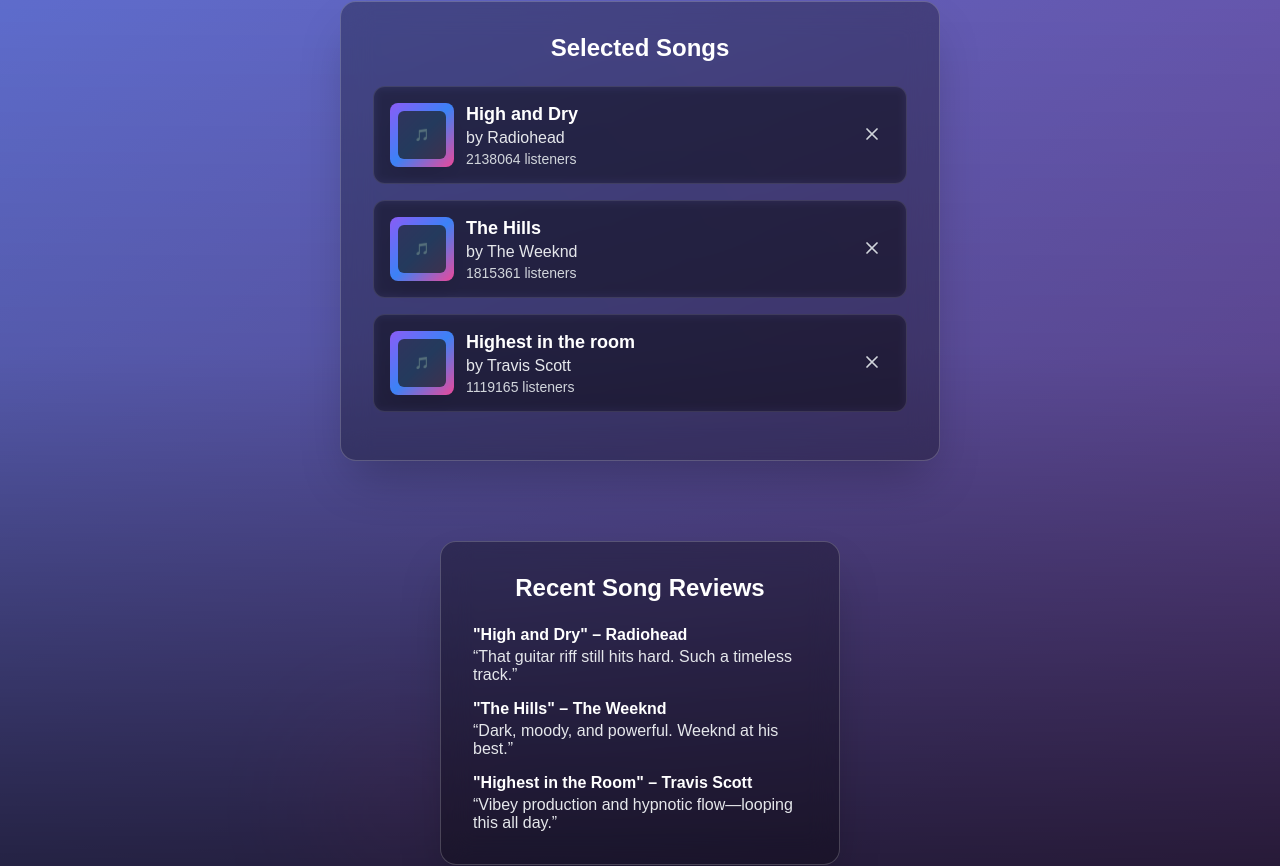
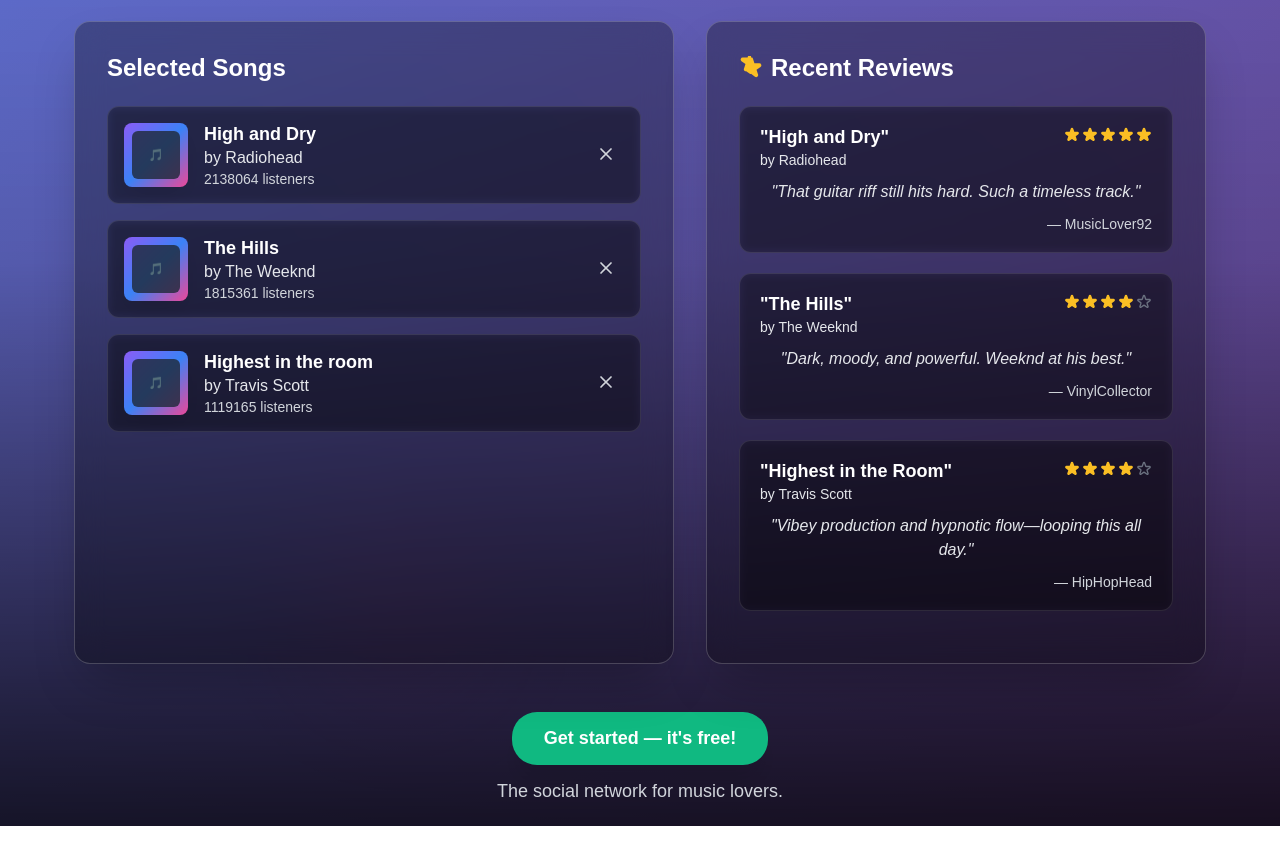
Before and after one commit to Matei-Albu/music-app, a React (Create React App) app: page / in a window 1280 px wide. Shown: the part 375-1241 px from the top of the page. After the commit the page ends 1201 px from the top, so only its background shows below. Built offline with nearby package versions, Linux system fonts and the light colour scheme; no server answers; what aws-amplify would draw is missing.

Commit message:
change home page styling

```diff
--- a/src/pages/home.js
+++ b/src/pages/home.js
@@ -1,4 +1,3 @@
-import React from 'react';
 
 const HomePage = () => {
     const selectedSongs = [
@@ -7,209 +6,314 @@
         title: "High and Dry",
         artist: "Radiohead",
         listeners: "2138064 listeners",
-      albumArt: "/api/placeholder/60/60"
+        albumArt: "/placeholder.svg?height=60&width=60",
       },
       {
         id: 2,
         title: "The Hills",
         artist: "The Weeknd",
         listeners: "1815361 listeners",
-      albumArt: "/api/placeholder/60/60"
+        albumArt: "/placeholder.svg?height=60&width=60",
       },
       {
         id: 3,
         title: "Highest in the room",
         artist: "Travis Scott",
         listeners: "1119165 listeners",
-      albumArt: "/api/placeholder/60/60"
-    }
-  ];
+        albumArt: "/placeholder.svg?height=60&width=60",
+      },
+    ]
+
+    const reviews = [
+      {
+        id: 1,
+        song: "High and Dry",
+        artist: "Radiohead",
+        review: "That guitar riff still hits hard. Such a timeless track.",
+        rating: 5,
+        user: "MusicLover92",
+      },
+      {
+        id: 2,
+        song: "The Hills",
+        artist: "The Weeknd",
+        review: "Dark, moody, and powerful. Weeknd at his best.",
+        rating: 4,
+        user: "VinylCollector",
+      },
+      {
+        id: 3,
+        song: "Highest in the Room",
+        artist: "Travis Scott",
+        review: "Vibey production and hypnotic flow—looping this all day.",
+        rating: 4,
+        user: "HipHopHead",
+      },
+    ]
 
     const styles = {
       container: {
-      minHeight: '100vh',
-      background: 'linear-gradient(135deg, #667eea 0%, #764ba2 100%)',
-      color: 'white',
-      position: 'relative',
-      overflow: 'hidden',
-      fontFamily: 'Arial, sans-serif'
+        minHeight: "100vh",
+        background: "linear-gradient(135deg, #667eea 0%, #764ba2 100%)",
+        color: "white",
+        position: "relative",
+        overflow: "hidden",
+        fontFamily: "Arial, sans-serif",
       },
       backgroundOverlay: {
-      position: 'absolute',
+        position: "absolute",
         top: 0,
         left: 0,
         right: 0,
         bottom: 0,
-      background: 'linear-gradient(to top, rgba(0,0,0,0.8), rgba(0,0,0,0.2), transparent)',
-      zIndex: 1
+        background: "linear-gradient(to top, rgba(0,0,0,0.8), rgba(0,0,0,0.2), transparent)",
+        zIndex: 1,
       },
       decorativeCircle1: {
-      position: 'absolute',
-      top: '80px',
-      left: '40px',
-      width: '128px',
-      height: '128px',
-      background: 'rgba(147, 51, 234, 0.2)',
-      borderRadius: '50%',
-      filter: 'blur(40px)',
-      animation: 'pulse 3s infinite'
+        position: "absolute",
+        top: "80px",
+        left: "40px",
+        width: "128px",
+        height: "128px",
+        background: "rgba(147, 51, 234, 0.2)",
+        borderRadius: "50%",
+        filter: "blur(40px)",
+        animation: "pulse 3s infinite",
       },
       decorativeCircle2: {
-      position: 'absolute',
-      top: '160px',
-      right: '80px',
-      width: '96px',
-      height: '96px',
-      background: 'rgba(59, 130, 246, 0.2)',
-      borderRadius: '50%',
-      filter: 'blur(30px)',
-      animation: 'pulse 3s infinite 1s'
+        position: "absolute",
+        top: "160px",
+        right: "80px",
+        width: "96px",
+        height: "96px",
+        background: "rgba(59, 130, 246, 0.2)",
+        borderRadius: "50%",
+        filter: "blur(30px)",
+        animation: "pulse 3s infinite 1s",
       },
       decorativeCircle3: {
-      position: 'absolute',
-      bottom: '128px',
-      left: '25%',
-      width: '160px',
-      height: '160px',
-      background: 'rgba(236, 72, 153, 0.2)',
-      borderRadius: '50%',
-      filter: 'blur(60px)',
-      animation: 'pulse 3s infinite 2s'
+        position: "absolute",
+        bottom: "128px",
+        left: "25%",
+        width: "160px",
+        height: "160px",
+        background: "rgba(236, 72, 153, 0.2)",
+        borderRadius: "50%",
+        filter: "blur(60px)",
+        animation: "pulse 3s infinite 2s",
       },
       main: {
-      position: 'relative',
+        position: "relative",
         zIndex: 10,
-      display: 'flex',
-      flexDirection: 'column',
-      alignItems: 'center',
-      justifyContent: 'center',
-      minHeight: '100vh',
-      padding: '20px 24px'
+        display: "flex",
+        flexDirection: "column",
+        alignItems: "center",
+        justifyContent: "center",
+        minHeight: "100vh",
+        padding: "24px",
       },
       content: {
-      maxWidth: '1024px',
-      margin: '0 auto',
-      textAlign: 'center'
+        maxWidth: "1400px",
+        margin: "0 auto",
+        textAlign: "center",
+        width: "100%",
       },
       heroText: {
-      marginBottom: '32px'
+        marginBottom: "48px",
       },
       heroHeading: {
-      fontSize: 'clamp(2rem, 8vw, 4rem)',
-      fontWeight: 'bold',
-      lineHeight: '1.1',
-      textShadow: '2px 2px 4px rgba(0,0,0,0.5)',
-      marginBottom: '24px'
+        fontSize: "clamp(2rem, 8vw, 4rem)",
+        fontWeight: "bold",
+        lineHeight: "1.1",
+        textShadow: "2px 2px 4px rgba(0,0,0,0.5)",
+        marginBottom: "24px",
+      },
+      sectionsContainer: {
+        display: "flex",
+        flexDirection: "row",
+        justifyContent: "center",
+        gap: "32px",
+        width: "100%",
+        marginBottom: "48px",
+        flexWrap: "wrap",
       },
       selectedSongs: {
-      background: 'rgba(0,0,0,0.3)',
-      backdropFilter: 'blur(15px)',
-      borderRadius: '16px',
-      padding: '32px',
-      border: '1px solid rgba(255,255,255,0.2)',
-      boxShadow: '0 25px 50px -12px rgba(0,0,0,0.25)',
-      marginBottom: '48px',
-      width: '100%',
-      maxWidth: '600px'
+        background: "rgba(0,0,0,0.3)",
+        backdropFilter: "blur(15px)",
+        borderRadius: "16px",
+        padding: "32px",
+        border: "1px solid rgba(255,255,255,0.2)",
+        boxShadow: "0 25px 50px -12px rgba(0,0,0,0.25)",
+        flex: "1",
+        maxWidth: "600px",
+        minWidth: "400px",
       },
-    selectedSongsTitle: {
-      fontSize: '24px',
-      fontWeight: '600',
-      marginBottom: '24px',
-      color: 'white'
+      reviewsContainer: {
+        background: "rgba(0,0,0,0.3)",
+        backdropFilter: "blur(15px)",
+        borderRadius: "16px",
+        padding: "32px",
+        border: "1px solid rgba(255,255,255,0.2)",
+        boxShadow: "0 25px 50px -12px rgba(0,0,0,0.25)",
+        flex: "1",
+        maxWidth: "500px",
+        minWidth: "400px",
+      },
+      sectionTitle: {
+        fontSize: "24px",
+        fontWeight: "600",
+        marginBottom: "24px",
+        color: "white",
+        display: "flex",
+        alignItems: "center",
+        gap: "8px",
       },
       songItem: {
-      display: 'flex',
-      alignItems: 'center',
-      justifyContent: 'space-between',
-      background: 'rgba(0,0,0,0.2)',
-      backdropFilter: 'blur(5px)',
-      borderRadius: '12px',
-      padding: '16px',
-      marginBottom: '16px',
-      border: '1px solid rgba(255,255,255,0.1)',
-      transition: 'all 0.3s'
+        display: "flex",
+        alignItems: "center",
+        justifyContent: "space-between",
+        background: "rgba(0,0,0,0.2)",
+        backdropFilter: "blur(5px)",
+        borderRadius: "12px",
+        padding: "16px",
+        marginBottom: "16px",
+        border: "1px solid rgba(255,255,255,0.1)",
+        transition: "all 0.3s",
       },
       songContent: {
-      display: 'flex',
-      alignItems: 'center',
-      gap: '12px'
+        display: "flex",
+        alignItems: "center",
+        gap: "16px",
       },
       albumArt: {
-      width: '64px',
-      height: '64px',
-      background: 'linear-gradient(135deg, #8b5cf6, #3b82f6, #ec4899)',
-      borderRadius: '8px',
-      display: 'flex',
-      alignItems: 'center',
-      justifyContent: 'center',
-      boxShadow: '0 10px 25px -5px rgba(0,0,0,0.1)'
+        width: "64px",
+        height: "64px",
+        background: "linear-gradient(135deg, #8b5cf6, #3b82f6, #ec4899)",
+        borderRadius: "8px",
+        display: "flex",
+        alignItems: "center",
+        justifyContent: "center",
+        boxShadow: "0 10px 25px -5px rgba(0,0,0,0.1)",
       },
       albumArtInner: {
-      width: '48px',
-      height: '48px',
-      background: 'rgba(31,41,55,0.8)',
-      borderRadius: '6px',
-      display: 'flex',
-      alignItems: 'center',
-      justifyContent: 'center',
-      fontSize: '12px'
+        width: "48px",
+        height: "48px",
+        background: "rgba(31,41,55,0.8)",
+        borderRadius: "6px",
+        display: "flex",
+        alignItems: "center",
+        justifyContent: "center",
+        fontSize: "12px",
       },
       songInfo: {
-      textAlign: 'left'
+        textAlign: "left",
       },
       songTitle: {
-      fontWeight: '600',
-      fontSize: '18px',
-      color: 'white',
-      margin: '0 0 4px 0'
+        fontWeight: "600",
+        fontSize: "18px",
+        color: "white",
+        margin: "0 0 4px 0",
       },
       songArtist: {
-      color: '#e5e7eb',
-      margin: '0 0 4px 0'
+        color: "#e5e7eb",
+        margin: "0 0 4px 0",
       },
       songListeners: {
-      color: '#d1d5db',
-      fontSize: '14px',
-      margin: 0
+        color: "#d1d5db",
+        fontSize: "14px",
+        margin: 0,
       },
       removeButton: {
-      color: '#d1d5db',
-      background: 'none',
-      border: 'none',
-      padding: '8px',
-      borderRadius: '50%',
-      cursor: 'pointer',
-      transition: 'all 0.3s'
+        color: "#d1d5db",
+        background: "none",
+        border: "none",
+        padding: "8px",
+        borderRadius: "50%",
+        cursor: "pointer",
+        transition: "all 0.3s",
+      },
+      reviewItem: {
+        background: "rgba(0,0,0,0.2)",
+        backdropFilter: "blur(5px)",
+        borderRadius: "12px",
+        padding: "20px",
+        marginBottom: "20px",
+        border: "1px solid rgba(255,255,255,0.1)",
+        transition: "all 0.3s",
+      },
+      reviewHeader: {
+        display: "flex",
+        justifyContent: "space-between",
+        alignItems: "flex-start",
+        marginBottom: "12px",
+      },
+      reviewSongInfo: {
+        textAlign: "left",
+      },
+      reviewSongTitle: {
+        fontWeight: "600",
+        fontSize: "18px",
+        color: "white",
+        margin: "0 0 4px 0",
+      },
+      reviewSongArtist: {
+        color: "#e5e7eb",
+        fontSize: "14px",
+        margin: 0,
+      },
+      starRating: {
+        display: "flex",
+        gap: "2px",
+      },
+      star: {
+        width: "16px",
+        height: "16px",
+      },
+      reviewText: {
+        color: "#e5e7eb",
+        marginBottom: "12px",
+        lineHeight: "1.5",
+        fontStyle: "italic",
+      },
+      reviewUser: {
+        color: "#d1d5db",
+        fontSize: "14px",
+        textAlign: "right",
       },
       ctaButton: {
-      background: '#10b981',
-      color: 'white',
-      fontWeight: '600',
-      padding: '14px 32px',
-      borderRadius: '25px',
-      fontSize: '16px',
-      border: 'none',
-      cursor: 'pointer',
-      transition: 'all 0.3s',
-      boxShadow: '0 20px 25px -5px rgba(0,0,0,0.1)',
-      marginBottom: '16px'
+        background: "#10b981",
+        color: "white",
+        fontWeight: "600",
+        padding: "16px 32px",
+        borderRadius: "25px",
+        fontSize: "18px",
+        border: "none",
+        cursor: "pointer",
+        transition: "all 0.3s",
+        boxShadow: "0 20px 25px -5px rgba(0,0,0,0.1)",
+        marginBottom: "16px",
       },
       subtitle: {
-      color: '#d1d5db',
-      fontSize: '18px',
-      display: 'flex',
-      alignItems: 'center',
-      justifyContent: 'center',
-      gap: '8px'
+        color: "#d1d5db",
+        fontSize: "18px",
       },
-    appIcon: {
-      width: '24px',
-      height: '24px',
-      background: 'rgba(255,255,255,0.2)',
-      borderRadius: '4px'
     }
-  };
+
+    const StarIcon = ({ filled }) => (
+      <svg
+        style={styles.star}
+        fill={filled ? "#fbbf24" : "none"}
+        stroke={filled ? "#fbbf24" : "#6b7280"}
+        viewBox="0 0 24 24"
+      >
+        <path
+          strokeLinecap="round"
+          strokeLinejoin="round"
+          strokeWidth={2}
+          d="M11.049 2.927c.3-.921 1.603-.921 1.902 0l1.519 4.674a1 1 0 00.95.69h4.915c.969 0 1.371 1.24.588 1.81l-3.976 2.888a1 1 0 00-.363 1.118l1.518 4.674c.3.922-.755 1.688-1.538 1.118l-3.976-2.888a1 1 0 00-1.176 0l-3.976 2.888c-.783.57-1.838-.197-1.538-1.118l1.518-4.674a1 1 0 00-.363-1.118l-3.976-2.888c-.784-.57-.38-1.81.588-1.81h4.914a1 1 0 00.951-.69l1.519-4.674z"
+        />
+      </svg>
+    )
 
     return (
       <div style={styles.container}>
@@ -223,6 +327,10 @@
             background: rgba(0,0,0,0.3) !important;
           }
 
+          .review-item:hover {
+            background: rgba(0,0,0,0.3) !important;
+          }
+
           .remove-button:hover {
             color: white !important;
             background: rgba(255,255,255,0.1) !important;
@@ -233,6 +341,13 @@
             transform: scale(1.05) !important;
             box-shadow: 0 0 30px rgba(16, 185, 129, 0.25) !important;
           }
+
+          @media (max-width: 1024px) {
+            .sections-container {
+              flex-direction: column !important;
+              align-items: center !important;
+            }
+          }
         `}</style>
 
         {/* Background elements */}
@@ -240,8 +355,6 @@
         <div style={styles.decorativeCircle1}></div>
         <div style={styles.decorativeCircle2}></div>
         <div style={styles.decorativeCircle3}></div>
-
-
 
         {/* Main Content */}
         <main style={styles.main}>
@@ -253,18 +366,11 @@
               <h3 style={styles.heroHeading}>Tell your friends what's good.</h3>
             </div>
 
-
             {/* Selected Songs + Reviews Section */}
-<div style={{
-  display: 'flex',
-  flexWrap: 'wrap',
-  justifyContent: 'center',
-  gap: '32px',
-  width: '100%'
-}}>
+            <div style={styles.sectionsContainer} className="sections-container">
               {/* Selected Songs */}
               <div style={styles.selectedSongs}>
-    <h4 style={styles.selectedSongsTitle}>Selected Songs</h4>
+                <h4 style={styles.sectionTitle}>Selected Songs</h4>
                 <div>
                   {selectedSongs.map((song) => (
                     <div key={song.id} style={styles.songItem} className="song-item">
@@ -289,52 +395,51 @@
               </div>
 
               {/* Song Reviews */}
-  <div style={{
-    ...styles.selectedSongs,
-    maxWidth: '400px'
-  }}>
-    <h4 style={styles.selectedSongsTitle}>Recent Song Reviews</h4>
-    <div style={{ display: 'flex', flexDirection: 'column', gap: '16px' }}>
-      <div style={{ textAlign: 'left' }}>
-        <strong>"High and Dry" – Radiohead</strong>
-        <p style={{ color: '#e5e7eb', marginTop: '4px' }}>
-          “That guitar riff still hits hard. Such a timeless track.”
-        </p>
+              <div style={styles.reviewsContainer}>
+                <h4 style={styles.sectionTitle}>
+                  <svg width="24" height="24" fill="#fbbf24" stroke="#fbbf24" viewBox="0 0 24 24">
+                    <path
+                      strokeLinecap="round"
+                      strokeLinejoin="round"
+                      strokeWidth={2}
+                      d="M11.049 2.927c.3-.921 1.603-.921 1.902 0l1.519 4.674a1 1 0 00.95.69h4.915c.969 0 1.371 1.24.588 1.81l-3.976 2.888a1 1 0 00-.363 1.118l1.518 4.674c.3.922-.755 1.688-1.538 1.118l-3.976-2.888a1 1 0 00-1.176 0l-3.976-2.888c-.783.57-1.838-.197-1.538-1.118l1.518-4.674a1 1 0 00-.363-1.118l-3.976-2.888c-.784-.57-.38-1.81.588-1.81h4.914a1 1 0 00.951-.69l1.519-4.674z"
+                    />
+                  </svg>
+                  Recent Reviews
+                </h4>
+                <div>
+                  {reviews.map((review) => (
+                    <div key={review.id} style={styles.reviewItem} className="review-item">
+                      <div style={styles.reviewHeader}>
+                        <div style={styles.reviewSongInfo}>
+                          <h6 style={styles.reviewSongTitle}>"{review.song}"</h6>
+                          <p style={styles.reviewSongArtist}>by {review.artist}</p>
                         </div>
-      <div style={{ textAlign: 'left' }}>
-        <strong>"The Hills" – The Weeknd</strong>
-        <p style={{ color: '#e5e7eb', marginTop: '4px' }}>
-          “Dark, moody, and powerful. Weeknd at his best.”
-        </p>
+                        <div style={styles.starRating}>
+                          {[...Array(5)].map((_, i) => (
+                            <StarIcon key={i} filled={i < review.rating} />
+                          ))}
                         </div>
-      <div style={{ textAlign: 'left' }}>
-        <strong>"Highest in the Room" – Travis Scott</strong>
-        <p style={{ color: '#e5e7eb', marginTop: '4px' }}>
-          “Vibey production and hypnotic flow—looping this all day.”
-        </p>
                       </div>
+                      <p style={styles.reviewText}>"{review.review}"</p>
+                      <p style={styles.reviewUser}>— {review.user}</p>
+                    </div>
+                  ))}
                 </div>
               </div>
             </div>
 
-
             {/* CTA Button */}
-          <button
-            style={styles.ctaButton}
-            className="cta-button"
-            onClick={() => window.location.href = '/search'}
-          >
+            <button style={styles.ctaButton} className="cta-button" onClick={() => (window.location.href = "/AppPage")}>
               Get started — it's free!
             </button>
 
             {/* Subtitle */}
-          <p style={styles.subtitle}>
-            The social network for music lovers.
-          </p>
+            <p style={styles.subtitle}>The social network for music lovers.</p>
           </div>
         </main>
       </div>
-  );
-};
+    )
+  }
 
-export default HomePage;
+  export default HomePage
```
Lines whose indentation alone changed are shown as unchanged.
